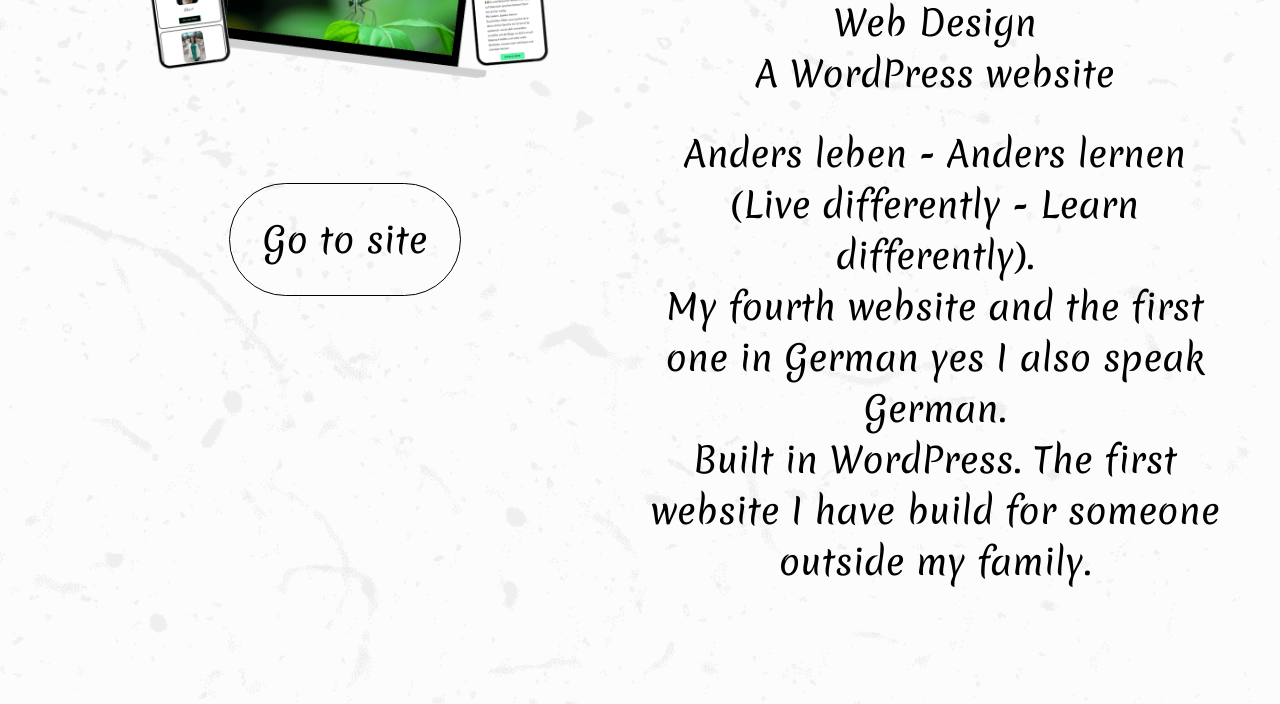
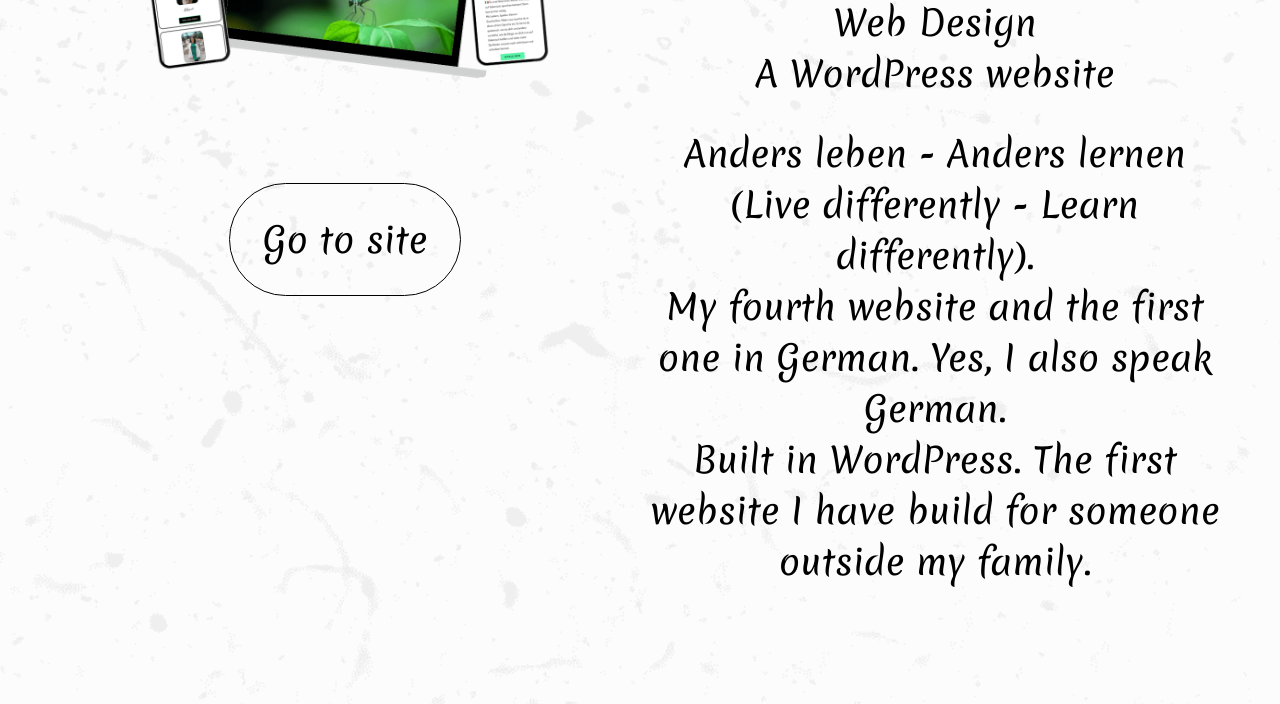
Before and after one commit to TaminoDesign/taminodesign.github.io, a plain HTML site: page Portfolio.html in a window 1280 px wide. Shown: the part 2463-3167 px from the top of the page. Drawn offline with Linux system fonts and the light colour scheme.

Commit message:
Update Portfolio.html typo

```diff
--- a/Portfolio.html
+++ b/Portfolio.html
@@ -114,7 +114,7 @@
                 <div class="flextext">
                     <p class="pBig">Dragonfly-yourself</p>
                     <p>Web Design<br>A WordPress website</p><br>
-                    <p>Anders leben - Anders lernen (Live differently - Learn differently).<br>My fourth website and the first one in German yes I also speak German.<br>Built in WordPress. The first website I have build for someone outside my family.</p>
+                    <p>Anders leben - Anders lernen (Live differently - Learn differently).<br>My fourth website and the first one in German. Yes, I also speak German.<br>Built in WordPress. The first website I have build for someone outside my family.</p>
                 </div>
             </div>
 
@@ -123,7 +123,7 @@
                 <div class="flextext">
                     <p class="pBig">Dragonfly-yourself</p>
                     <p>Web Design<br>A WordPress website</p><br>
-                    <p>Anders leben - Anders lernen (Live differently - Learn differently).<br>My fourth website and the first one in German yes I also speak German.<br>Built in WordPress. The first website I have build for someone outside my family.</p>
+                    <p>Anders leben - Anders lernen (Live differently - Learn differently).<br>My fourth website and the first one in German. Yes, I also speak German.<br>Built in WordPress. The first website I have build for someone outside my family.</p>
                 </div>
                 <div class="flex60">
                     <img src="img/Dragonfly-yourselfTD.PNG" alt="A laptop and two phones with the Dragonfly-yourself website open">
@@ -150,7 +150,7 @@
                 <div class="flextext">
                     <p class="pBig">GetWorldschooling</p>
                     <p>Web and Logo Design<br>A WordPress website<br><b>This site no longer exists</b></p><br>
-                    <p>A free directory for Worldschoolers. My secone website. I built the website using WordPress again, I also helped design the logo and did some of the graphic design.</p>
+                    <p>A free directory for Worldschoolers. My second website. I built the website using WordPress again, I also helped design the logo and did some of the graphic design.</p>
                 </div>
                 <div class="flex60">
                     <img src="img/GetWorldschoolingTD.PNG" alt="A three tablets with the GetWorldschooling website open">
```
